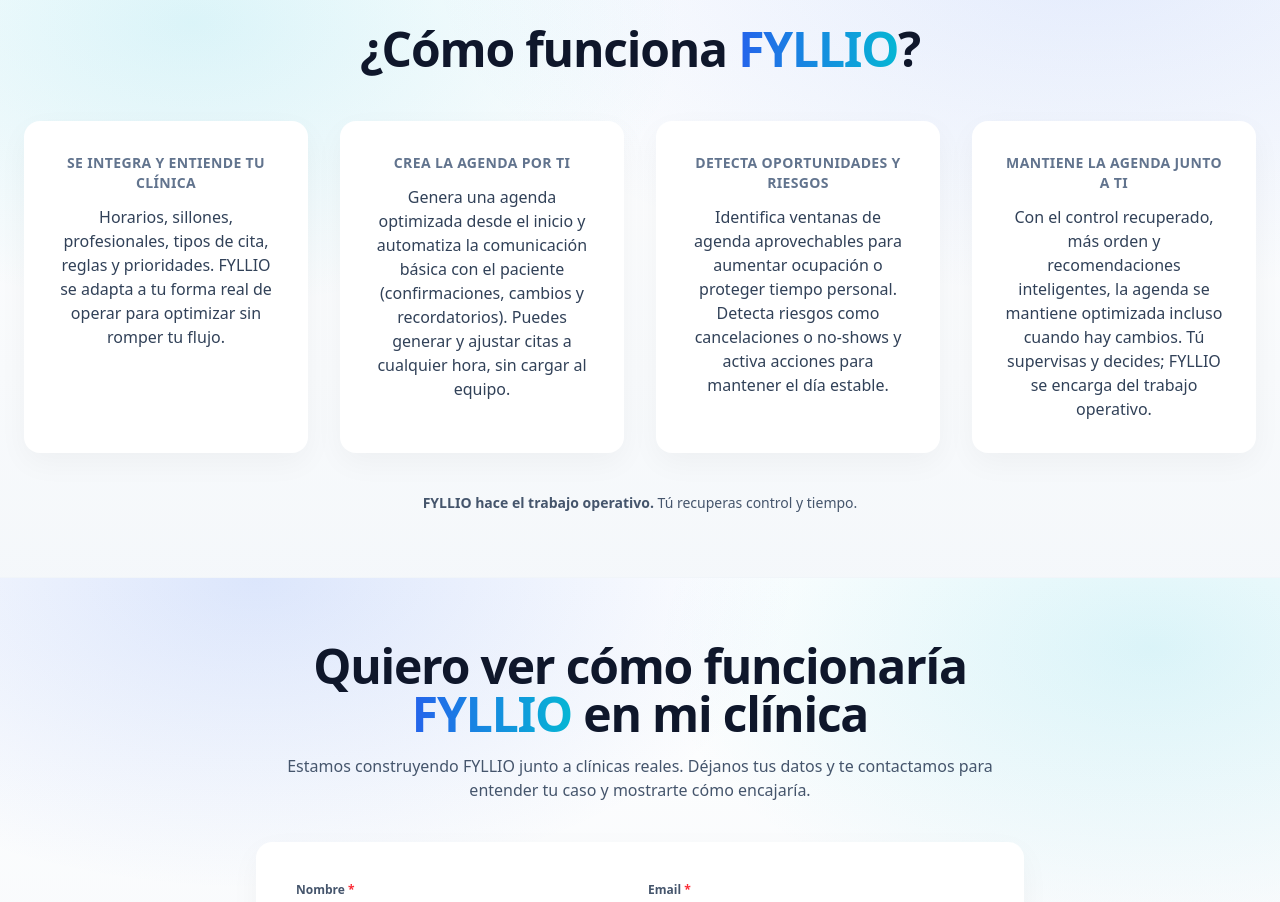
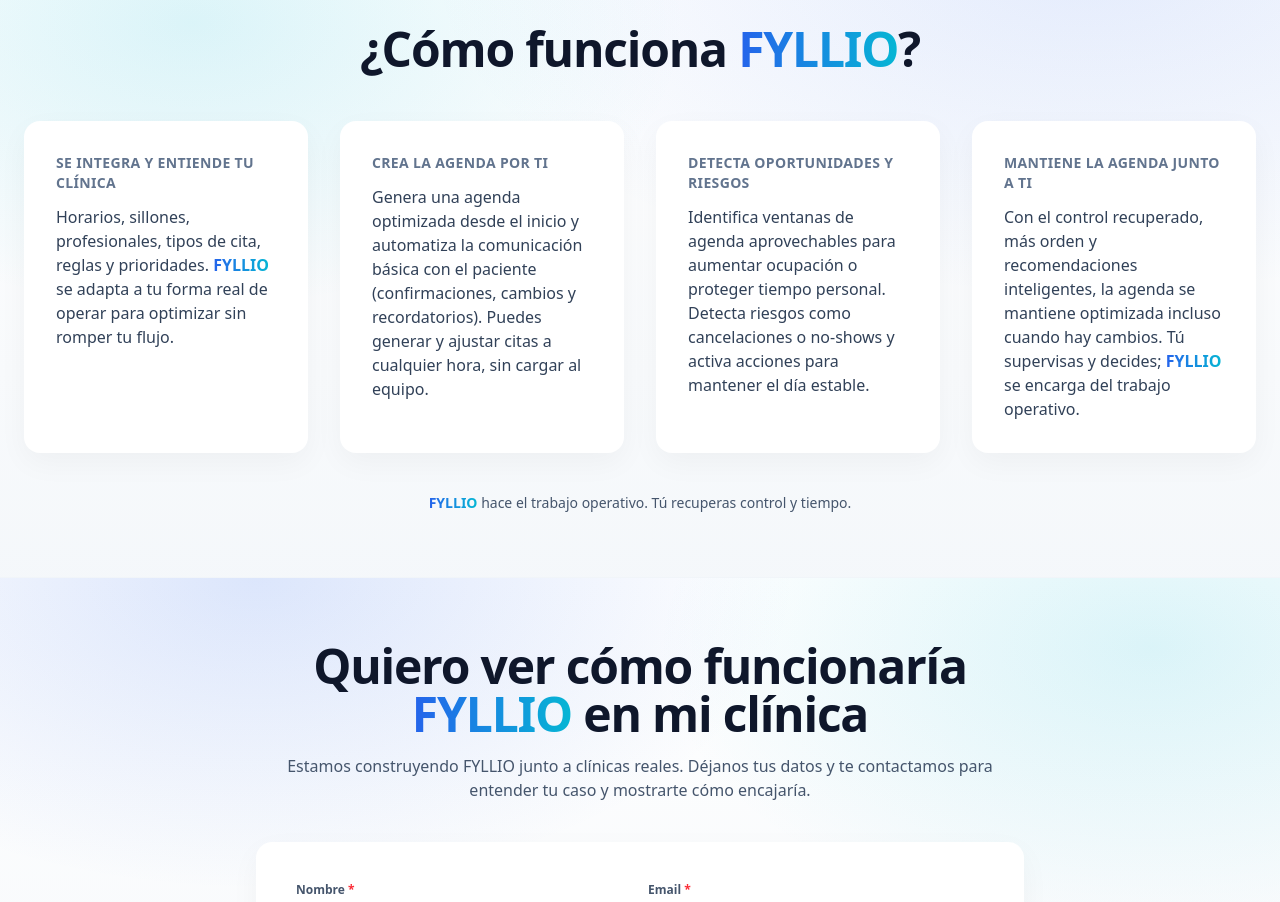
Before and after one commit to simonwertheimer29/FYLLIO, a Next.js app: page / in a window 1280 px wide. Shown: the part 2320-3222 px from the top of the page. Built offline with nearby package versions, Linux system fonts and the light colour scheme; no server answers.

Commit message:
Update page.tsx

```diff
--- a/app/page.tsx
+++ b/app/page.tsx
@@ -304,17 +304,21 @@ export default function HomePage() {
     </h2>
 
     <div className="mt-12 grid gap-8 md:grid-cols-4">
-      <div className="fyllio-card-soft p-8 text-center">
+      <div className="fyllio-card-soft p-8 text-left">
+
         <p className="mb-3 text-sm font-bold uppercase tracking-wide text-slate-500">
           Se integra y entiende tu clínica
         </p>
         <p className="text-base text-slate-700">
           Horarios, sillones, profesionales, tipos de cita, reglas y prioridades.
-          FYLLIO se adapta a tu forma real de operar para optimizar sin romper tu flujo.
+          {" "}
+<span className="fyllio-text-gradient font-semibold">FYLLIO</span>{" "}
+se adapta a tu forma real de operar para optimizar sin romper tu flujo.
         </p>
       </div>
 
-      <div className="fyllio-card-soft p-8 text-center">
+    <div className="fyllio-card-soft p-8 text-left">
+
         <p className="mb-3 text-sm font-bold uppercase tracking-wide text-slate-500">
           Crea la agenda por ti
         </p>
@@ -325,7 +329,8 @@ export default function HomePage() {
         </p>
       </div>
 
-      <div className="fyllio-card-soft p-8 text-center">
+     <div className="fyllio-card-soft p-8 text-left">
+
         <p className="mb-3 text-sm font-bold uppercase tracking-wide text-slate-500">
           Detecta oportunidades y riesgos
         </p>
@@ -336,21 +341,26 @@ export default function HomePage() {
           para mantener el día estable.
         </p>
       </div>
+<div className="fyllio-card-soft p-8 text-left">
 
-      <div className="fyllio-card-soft p-8 text-center">
         <p className="mb-3 text-sm font-bold uppercase tracking-wide text-slate-500">
           Mantiene la agenda junto a ti
         </p>
         <p className="text-base text-slate-700">
           Con el control recuperado, más orden y recomendaciones inteligentes,
           la agenda se mantiene optimizada incluso cuando hay cambios.
-          Tú supervisas y decides; FYLLIO se encarga del trabajo operativo.
+          Tú supervisas y decides;{" "}
+<span className="fyllio-text-gradient font-semibold">FYLLIO</span>{" "}
+se encarga del trabajo operativo.
+
         </p>
       </div>
     </div>
 
     <p className="mt-10 text-center text-sm text-slate-600">
-      <b>FYLLIO hace el trabajo operativo.</b> Tú recuperas control y tiempo.
+      <span className="fyllio-text-gradient font-semibold">FYLLIO</span>{" "}
+hace el trabajo operativo. Tú recuperas control y tiempo.
+
     </p>
   </div>
 </section>
```
